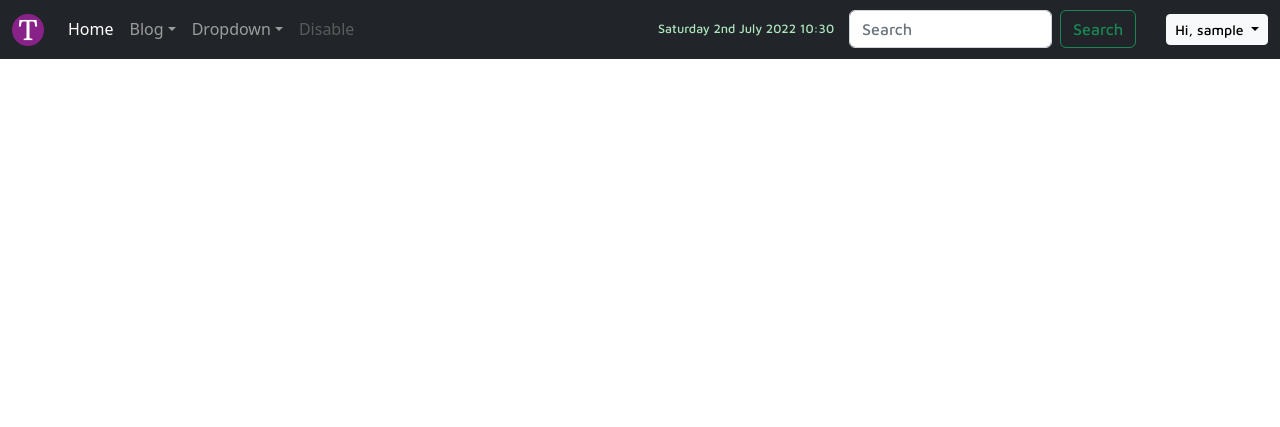
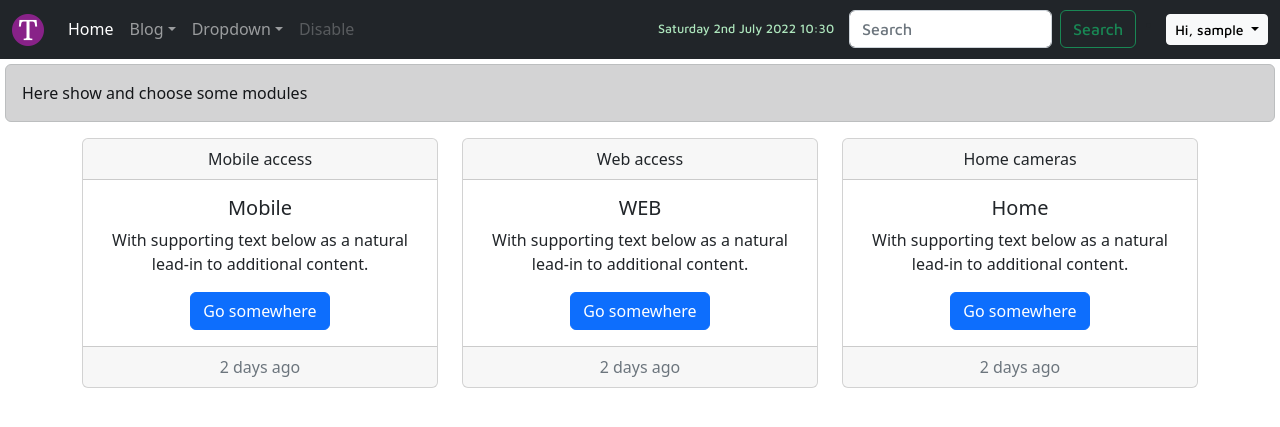
Before and after one commit to trianglesis/my_vps, a Django app: page /remotes/ in a window 1280 px wide. Shown: the top 427 px of the page. Run offline with Django 4.2, Linux system fonts and the light colour scheme; the visitor is signed in with stand-in values (Sample User, id 1); parts of the project's set-up code (start-up, migrations or seed data) failed here and were passed over; some libraries are stand-ins or nearby versions.

Commit message:
Adding options for remotes + migrations

```diff
--- a/remotes/templates/remotes.html
+++ b/remotes/templates/remotes.html
@@ -3,5 +3,59 @@
     {{ title }}
 {% endblock %}
 {% block content %}
-    {{ content }}
+
+    <div class="alert alert-dark" role="alert">
+        {{ content }}
+    </div>
+
+    <div class="container">
+        <div class="row">
+            <div class="col">
+                <div class="card text-center">
+                    <div class="card-header">
+                        Mobile access
+                    </div>
+                    <div class="card-body">
+                        <h5 class="card-title">Mobile</h5>
+                        <p class="card-text">With supporting text below as a natural lead-in to additional content.</p>
+                        <a href="#" class="btn btn-primary">Go somewhere</a>
+                    </div>
+                    <div class="card-footer text-muted">
+                        2 days ago
+                    </div>
+                </div>
+            </div>
+            <div class="col">
+                <div class="card text-center">
+                    <div class="card-header">
+                        Web access
+                    </div>
+                    <div class="card-body">
+                        <h5 class="card-title">WEB</h5>
+                        <p class="card-text">With supporting text below as a natural lead-in to additional content.</p>
+                        <a href="#" class="btn btn-primary">Go somewhere</a>
+                    </div>
+                    <div class="card-footer text-muted">
+                        2 days ago
+                    </div>
+                </div>
+            </div>
+            <div class="col">
+                <div class="card text-center">
+                    <div class="card-header">
+                        Home cameras
+                    </div>
+                    <div class="card-body">
+                        <h5 class="card-title">Home</h5>
+                        <p class="card-text">With supporting text below as a natural lead-in to additional content.</p>
+                        <a href="#" class="btn btn-primary">Go somewhere</a>
+                    </div>
+                    <div class="card-footer text-muted">
+                        2 days ago
+                    </div>
+                </div>
+            </div>
+        </div>
+    </div>
+
 {% endblock %}
--- a/remotes/views.py
+++ b/remotes/views.py
@@ -16,7 +16,10 @@ class MainPageRemotes(TemplateView):
     def get_context_data(self, **kwargs):
         context = super(MainPageRemotes, self).get_context_data(**kwargs)
         title = 'Remote'
-        context.update(title=title)
+        context.update(
+            title=title,
+            content='Here show and choose some modules'
+        )
         return context
 
     # Do not show anything if user is not from family group.
```
Also changed, not shown: static/remotes/main.css (added).
